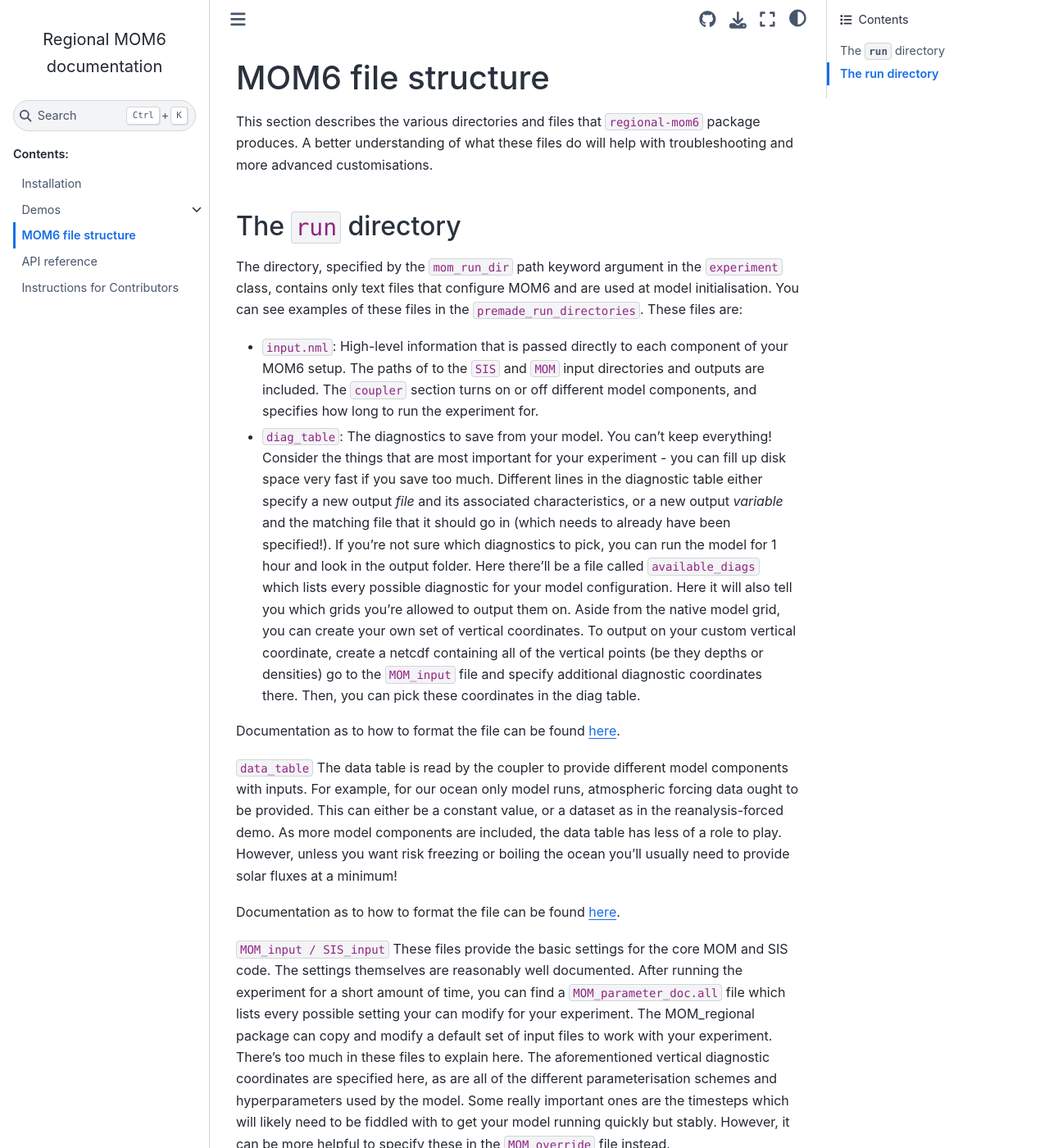
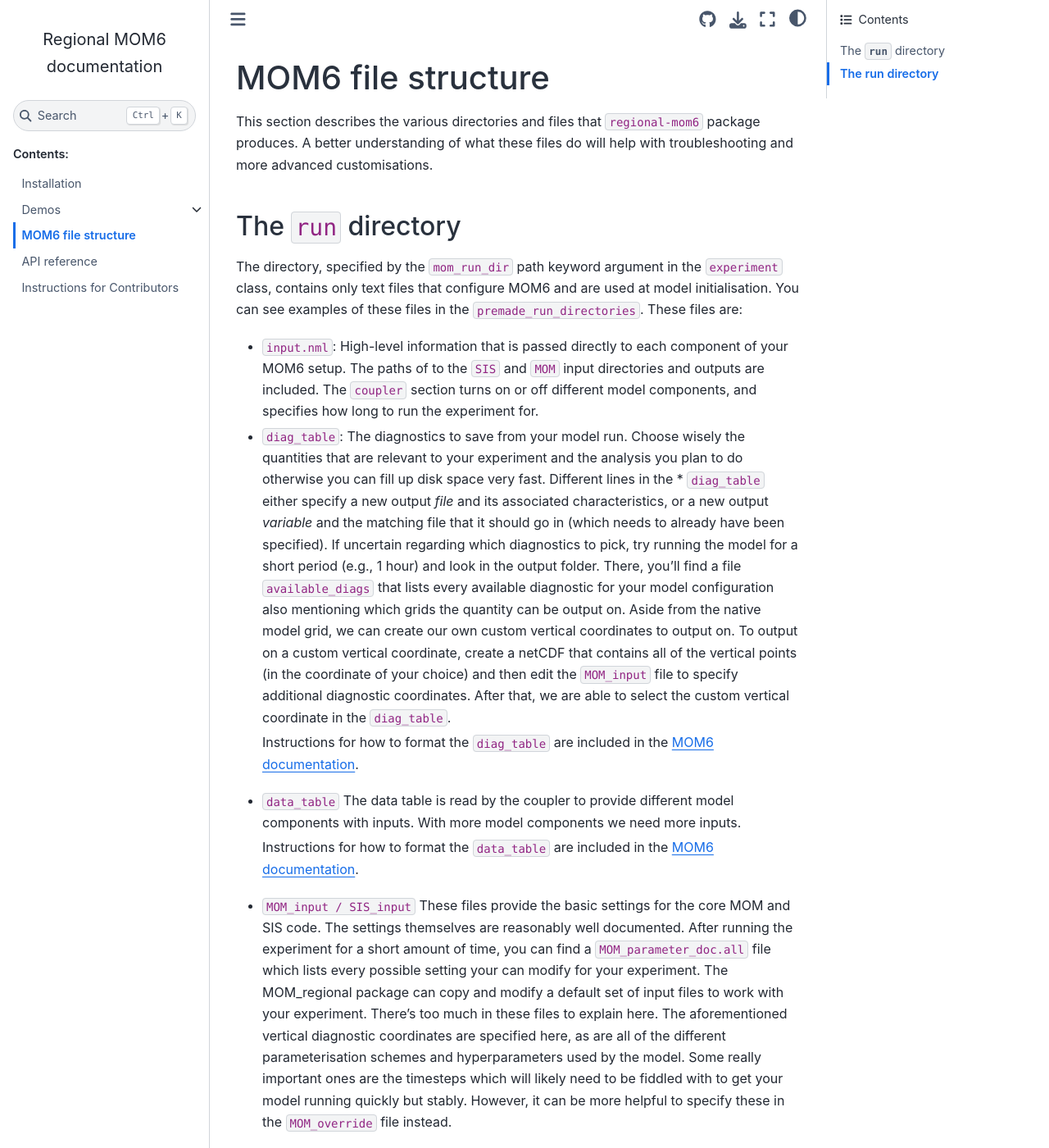
Before and after one commit to COSIMA/regional-mom6, a Sphinx documentation site: the page built from docs/file-structure.md, in a window 1280 px wide and 1400 px high. Shown: the whole window at 82% size. Built offline with Sphinx 7.4.7 and the Sphinx Book theme 1.1.4, drawn with Linux system fonts in a browser that asks for light colours; pages that are not in the unit, such as notebooks, are missing from menus.

Commit message:
bit of cleanup and formatting

```diff
--- a/docs/file-structure.md
+++ b/docs/file-structure.md
@@ -16,17 +16,25 @@ These files are:
   The `coupler` section turns on or off different model components, and specifies how long to run the experiment for.
 
 * `diag_table`:
-  The diagnostics to save from your model. You can't keep everything! Consider the things that are most important for your experiment - you can fill up disk space very fast if you save too much. Different lines in the diagnostic table either specify a new output *file* and its associated characteristics, or a new output *variable* and the matching file that it should go in (which needs to already have been specified!). If you're not sure which diagnostics to pick, you can run the model for 1 hour and look in the output folder. Here there'll be a file called `available_diags` which lists every possible diagnostic for your model configuration. Here it will also tell you which grids you're allowed to output them on. Aside from the native model grid, you can create your own set of vertical coordinates. To output on your custom vertical coordinate, create a netcdf containing all of the vertical points (be they depths or densities) go to the `MOM_input` file and specify additional diagnostic coordinates there. Then, you can pick these coordinates in the diag table.
+  The diagnostics to save from your model run.
+  Choose wisely the quantities that are relevant to your experiment and the analysis you plan to do otherwise you can fill up disk space very fast.
+  Different lines in the * `diag_table` either specify a new output *file* and its associated characteristics, or a new output *variable* and the matching file that it should go in (which needs to already have been specified).
+  If uncertain regarding which diagnostics to pick, try running the model for a short period (e.g., 1 hour) and look in the output folder.
+  There, you'll find a file `available_diags` that lists every available diagnostic for your model configuration also mentioning  which grids the quantity can be output on.
+  Aside from the native model grid, we can create our own custom vertical coordinates to output on.
+  To output on a custom vertical coordinate, create a netCDF that contains all of the vertical points (in the coordinate of your choice) and then edit the `MOM_input` file to specify additional diagnostic coordinates.
+  After that, we are able to select the custom vertical coordinate in the `diag_table`.
 
-Documentation as to how to format the file can be found [here](https://mom6.readthedocs.io/en/dev-gfdl/api/generated/pages/Diagnostics.html).
+  Instructions for how to format the `diag_table` are included in the [MOM6 documentation](https://mom6.readthedocs.io/en/dev-gfdl/api/generated/pages/Diagnostics.html).
 
-`data_table`
-The data table is read by the coupler to provide different model components with inputs. For example, for our ocean only model runs, atmospheric forcing data ought to be provided. This can either be a constant value, or a dataset as in the reanalysis-forced demo. As more model components are included, the data table has less of a role to play. However, unless you want risk freezing or boiling the ocean you'll usually need to provide solar fluxes at a minimum!
+* `data_table`
+  The data table is read by the coupler to provide different model components with inputs.
+  With more model components we need more inputs.
 
-Documentation as to how to format the file can be found [here](https://mom6.readthedocs.io/en/dev-gfdl/forcing.html).
+  Instructions for how to format the `data_table` are included in the [MOM6 documentation](https://mom6.readthedocs.io/en/dev-gfdl/forcing.html).
 
-`MOM_input / SIS_input`
-These files provide the basic settings for the core MOM and SIS code. The settings themselves are reasonably well documented. After running the experiment for a short amount of time, you can find a `MOM_parameter_doc.all` file which lists every possible setting your can modify for your experiment. The MOM_regional package can copy and modify a default set of input files to work with your experiment. There's too much in these files to explain here. The aforementioned vertical diagnostic coordinates are specified here, as are all of the different parameterisation schemes and hyperparameters used by the model. Some really important ones are the timesteps which will likely need to be fiddled with to get your model running quickly but stably. However, it can be more helpful to specify these in the `MOM_override` file instead.
+* `MOM_input / SIS_input`
+  These files provide the basic settings for the core MOM and SIS code. The settings themselves are reasonably well documented. After running the experiment for a short amount of time, you can find a `MOM_parameter_doc.all` file which lists every possible setting your can modify for your experiment. The MOM_regional package can copy and modify a default set of input files to work with your experiment. There's too much in these files to explain here. The aforementioned vertical diagnostic coordinates are specified here, as are all of the different parameterisation schemes and hyperparameters used by the model. Some really important ones are the timesteps which will likely need to be fiddled with to get your model running quickly but stably. However, it can be more helpful to specify these in the `MOM_override` file instead.
 
 Another important part section for regional modelling is the specification of open boundary segments. You need to include a separate line for each boundary in your domain, and specify any additional tracers that need be included.
 
```
